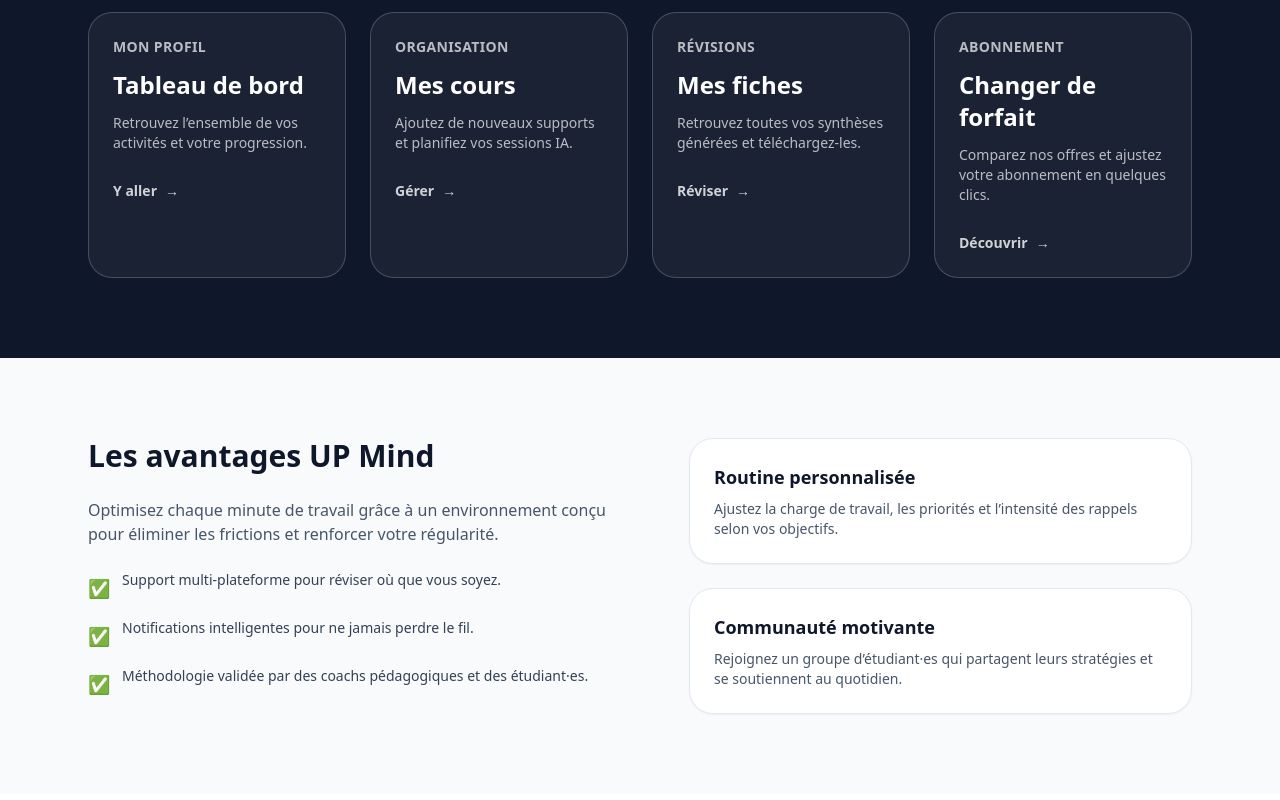
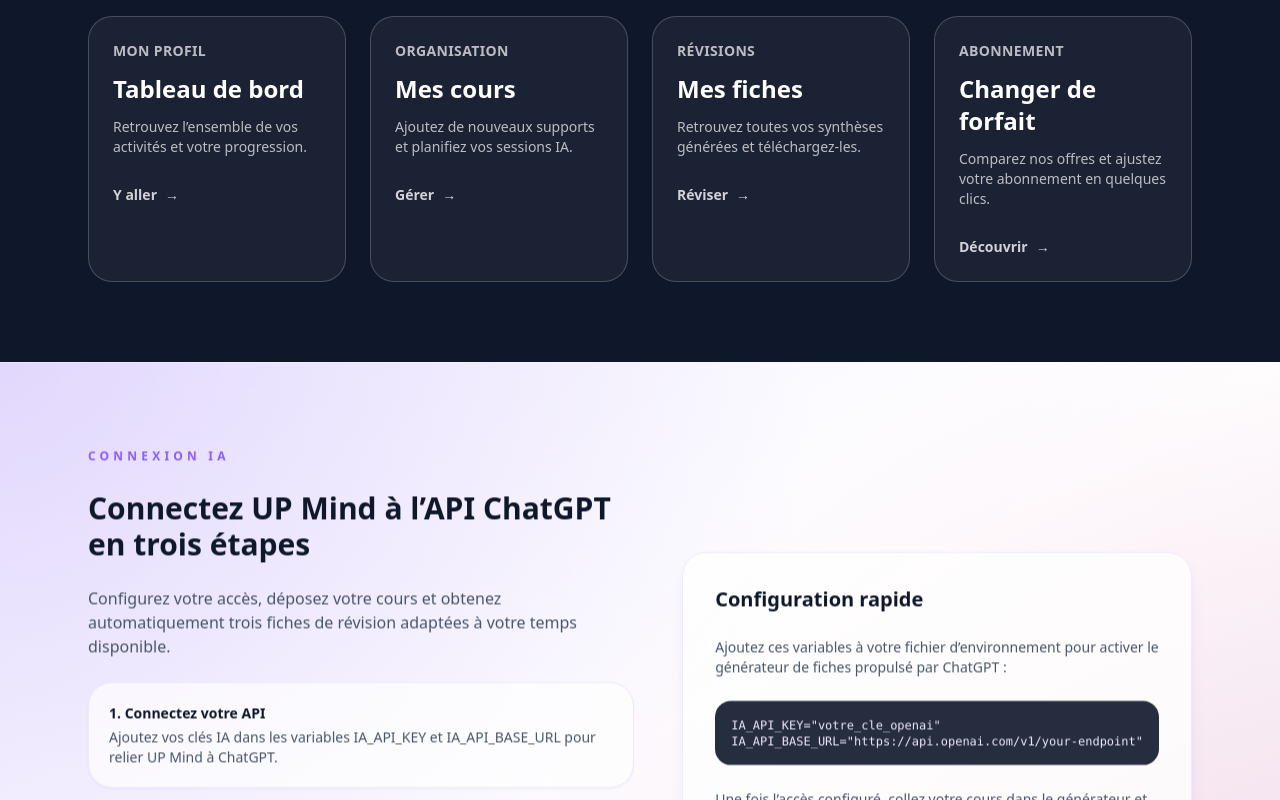
Before and after one commit to anto11223355661010-sudo/GPT, a Next.js app: page / in a window 1280 px wide. Shown: the part 2000-2800 px from the top of the page. Built offline with nearby package versions, Linux system fonts and the light colour scheme; no server answers.

Commit message:
Add branded logo, footer, and AI guide

```diff
--- a/src/app/(dashboard)/app/(routes)/summaries/page.tsx
+++ b/src/app/(dashboard)/app/(routes)/summaries/page.tsx
@@ -19,8 +19,26 @@
         <p className="mt-2 text-sm text-slate-600">
           Collez votre cours ci-dessous et laissez l’IA créer une fiche adaptée à votre temps disponible.
         </p>
-        <div className="mt-6">
+        <div className="mt-6 grid gap-6 lg:grid-cols-[minmax(0,1fr)_minmax(0,0.75fr)]">
           <SummaryGenerator />
+          <aside className="space-y-4 rounded-3xl border border-violet-200 bg-white/80 p-6 text-sm text-slate-600 shadow-sm dark:border-violet-900/40 dark:bg-slate-900/70 dark:text-slate-300">
+            <h3 className="text-base font-semibold text-text">Comment connecter l’API ChatGPT ?</h3>
+            <ol className="space-y-3 text-sm">
+              <li>
+                <span className="font-medium text-text">1.</span> Ajoutez vos variables <code className="rounded bg-slate-100 px-1 py-0.5 text-xs text-slate-700 dark:bg-slate-800 dark:text-slate-200">IA_API_KEY</code> et
+                <code className="ml-1 rounded bg-slate-100 px-1 py-0.5 text-xs text-slate-700 dark:bg-slate-800 dark:text-slate-200">IA_API_BASE_URL</code> à votre fichier d’environnement.
+              </li>
+              <li>
+                <span className="font-medium text-text">2.</span> Relancez l’application pour prendre en compte les nouvelles clés.
+              </li>
+              <li>
+                <span className="font-medium text-text">3.</span> Collez votre cours ici, cliquez sur « Générer le résumé » et récupérez les trois fiches proposées.
+              </li>
+            </ol>
+            <p>
+              Astuce : variez la longueur de vos cours pour comparer les résumés concis, moyens et développés et choisissez celui qui correspond le mieux à votre session de révision.
+            </p>
+          </aside>
         </div>
       </section>
 
--- a/src/app/layout.tsx
+++ b/src/app/layout.tsx
@@ -1,6 +1,7 @@
 import type { Metadata } from 'next';
 import './globals.css';
 import { AuthProvider } from '@/components/auth-provider';
+import { Footer } from '@/components/footer';
 
 export const metadata: Metadata = {
   title: 'UP Mind',
@@ -15,7 +16,12 @@
   return (
     <html lang="fr" className="bg-background">
       <body className="font-sans antialiased">
-        <AuthProvider>{children}</AuthProvider>
+        <AuthProvider>
+          <div className="flex min-h-screen flex-col">
+            <div className="flex-1">{children}</div>
+            <Footer />
+          </div>
+        </AuthProvider>
       </body>
     </html>
   );
--- a/src/app/page.tsx
+++ b/src/app/page.tsx
@@ -65,6 +65,24 @@
   }
 ];
 
+const SUMMARY_STEPS = [
+  {
+    title: '1. Connectez votre API',
+    description:
+      'Ajoutez vos clés IA dans les variables IA_API_KEY et IA_API_BASE_URL pour relier UP Mind à ChatGPT.'
+  },
+  {
+    title: '2. Collez votre cours',
+    description:
+      'Rendez-vous sur la page Fiches IA, déposez votre contenu et lancez la génération automatique.'
+  },
+  {
+    title: '3. Exploitez les fiches',
+    description:
+      'Choisissez le niveau de détail adapté à votre temps de révision et partagez-les à votre équipe.'
+  }
+];
+
 export default async function HomePage() {
   const skipAuth = cookies().get('skip_auth')?.value === '1';
   let user = null;
@@ -110,6 +128,12 @@
                     >
                       Ouvrir mes fiches
                     </Link>
+                    <Link
+                      href="/app/summaries"
+                      className="rounded-full border border-violet-400/60 px-6 py-3 text-base font-semibold text-violet-600 transition hover:-translate-y-0.5 hover:border-violet-500 hover:text-violet-700 dark:border-violet-500/60 dark:text-violet-300 dark:hover:border-violet-400 dark:hover:text-violet-200"
+                    >
+                      Générateur IA
+                    </Link>
                   </>
                 ) : (
                   <>
@@ -124,6 +148,12 @@
                       className="rounded-full border border-slate-300 px-6 py-3 text-base font-semibold text-slate-900 transition hover:-translate-y-0.5 hover:border-slate-500 hover:text-slate-700 dark:border-slate-700 dark:text-white dark:hover:border-slate-500"
                     >
                       Voir les forfaits
+                    </Link>
+                    <Link
+                      href="/connexion"
+                      className="rounded-full border border-violet-400/60 px-6 py-3 text-base font-semibold text-violet-600 transition hover:-translate-y-0.5 hover:border-violet-500 hover:text-violet-700 dark:border-violet-500/60 dark:text-violet-300 dark:hover:border-violet-400 dark:hover:text-violet-200"
+                    >
+                      Tester le générateur IA
                     </Link>
                   </>
                 )}
@@ -256,6 +286,52 @@
           </div>
         </ScrollReveal>
 
+        <ScrollReveal
+          as="section"
+          className="relative overflow-hidden bg-gradient-to-br from-violet-50 via-white to-slate-100 py-20 dark:from-slate-950 dark:via-slate-950 dark:to-slate-900"
+        >
+          <div className="absolute inset-0 -z-10 bg-[radial-gradient(circle_at_top_left,rgba(139,92,246,0.18),transparent_55%),radial-gradient(circle_at_bottom_right,rgba(236,72,153,0.18),transparent_55%)]" />
+          <div className="mx-auto grid max-w-6xl gap-12 px-6 md:grid-cols-[1.2fr_1fr] md:items-center">
+            <div className="space-y-6">
+              <span className="text-xs font-semibold uppercase tracking-[0.35em] text-violet-500">Connexion IA</span>
+              <h2 className="text-3xl font-semibold text-slate-900 dark:text-white">
+                Connectez UP Mind à l’API ChatGPT en trois étapes
+              </h2>
+              <p className="text-base text-slate-600 dark:text-slate-300">
+                Configurez votre accès, déposez votre cours et obtenez automatiquement trois fiches de révision adaptées à votre temps disponible.
+              </p>
+              <ul className="space-y-5">
+                {SUMMARY_STEPS.map((step) => (
+                  <li key={step.title} className="rounded-3xl border border-violet-100 bg-white/70 p-5 shadow-sm dark:border-violet-900/60 dark:bg-slate-900/60">
+                    <p className="text-sm font-semibold text-slate-900 dark:text-white">{step.title}</p>
+                    <p className="mt-1 text-sm text-slate-600 dark:text-slate-300">{step.description}</p>
+                  </li>
+                ))}
+              </ul>
+            </div>
+            <div className="space-y-6 rounded-3xl border border-violet-100 bg-white/80 p-8 shadow-lg shadow-violet-500/10 dark:border-violet-900/50 dark:bg-slate-950/70">
+              <h3 className="text-xl font-semibold text-slate-900 dark:text-white">Configuration rapide</h3>
+              <p className="text-sm text-slate-600 dark:text-slate-300">
+                Ajoutez ces variables à votre fichier d’environnement pour activer le générateur de fiches propulsé par ChatGPT :
+              </p>
+              <pre className="rounded-2xl bg-slate-900/90 p-4 text-xs text-violet-100">
+                {`IA_API_KEY="votre_cle_openai"
+IA_API_BASE_URL="https://api.openai.com/v1/your-endpoint"`}
+              </pre>
+              <p className="text-sm text-slate-600 dark:text-slate-300">
+                Une fois l’accès configuré, collez votre cours dans le générateur et laissez l’IA produire vos trois niveaux de fiches.
+              </p>
+              <Link
+                href={user ? '/app/summaries' : '/connexion'}
+                className="inline-flex items-center justify-center rounded-full bg-violet-600 px-6 py-3 text-sm font-semibold text-white shadow-lg transition hover:bg-violet-500"
+              >
+                Accéder au générateur IA
+                <span aria-hidden className="ml-2">→</span>
+              </Link>
+            </div>
+          </div>
+        </ScrollReveal>
+
         <ScrollReveal id="avantages" as="section" className="bg-slate-50 py-20 dark:bg-slate-900">
           <div className="mx-auto max-w-6xl px-6">
             <div className="grid gap-12 md:grid-cols-[1.1fr_1fr]">
--- /dev/null
+++ b/src/components/footer.tsx
@@ -0,0 +1,55 @@
+import Link from 'next/link';
+import { Logo } from './logo';
+
+const footerLinks = [
+  { label: 'Fonctionnalités', href: '#features' },
+  { label: 'Avantages', href: '#avantages' },
+  { label: 'Tarifs', href: '/tarifs' },
+  { label: 'Générateur de fiches IA', href: '/app/summaries' }
+];
+
+export function Footer() {
+  const year = new Date().getFullYear();
+
+  return (
+    <footer className="border-t border-slate-200 bg-white py-10 dark:border-slate-800 dark:bg-slate-950">
+      <div className="mx-auto flex w-full max-w-6xl flex-col gap-8 px-6 md:flex-row md:items-start md:justify-between">
+        <div className="space-y-3">
+          <Logo />
+          <p className="max-w-sm text-sm text-slate-500 dark:text-slate-400">
+            La plateforme de révision qui combine intelligence artificielle et coaching pédagogique pour transformer vos cours en
+            fiches mémorables.
+          </p>
+        </div>
+        <div className="flex flex-col gap-3 text-sm text-slate-600 dark:text-slate-300">
+          <span className="font-semibold text-slate-900 dark:text-white">Explorer</span>
+          <nav className="flex flex-col gap-2">
+            {footerLinks.map((link) => (
+              <Link key={link.href} href={link.href} className="transition hover:text-slate-900 dark:hover:text-white">
+                {link.label}
+              </Link>
+            ))}
+          </nav>
+        </div>
+        <div className="space-y-3 text-sm text-slate-600 dark:text-slate-300">
+          <span className="font-semibold text-slate-900 dark:text-white">Support</span>
+          <p>
+            Besoin d’aide pour connecter l’API ChatGPT ? Consultez notre générateur de fiches IA et suivez les étapes indiquées
+            pour configurer vos clés.
+          </p>
+          <Link
+            href="mailto:support@upmind.app"
+            className="inline-flex items-center gap-2 font-medium text-slate-900 transition hover:underline dark:text-white"
+          >
+            Contacter le support
+            <span aria-hidden>→</span>
+          </Link>
+        </div>
+      </div>
+      <div className="mx-auto mt-10 flex w-full max-w-6xl flex-col gap-2 px-6 text-sm text-slate-500 dark:text-slate-400 md:flex-row md:items-center md:justify-between">
+        <p>© {year} UP Mind. Tous droits réservés.</p>
+        <p>Fait avec passion pour booster vos révisions et vos résultats.</p>
+      </div>
+    </footer>
+  );
+}
--- a/src/components/navbar.tsx
+++ b/src/components/navbar.tsx
@@ -2,6 +2,7 @@
 
 import Link from 'next/link';
 import { useAuth } from '@/components/auth-provider';
+import { Logo } from './logo';
 
 export function Navbar() {
   const { user, loading } = useAuth();
@@ -12,7 +13,7 @@
         className="relative mx-auto flex w-full max-w-5xl items-center justify-between overflow-hidden rounded-full border border-white/30 bg-white/15 px-6 py-3 shadow-[0_20px_45px_-25px_rgba(15,23,42,0.6)] backdrop-blur-2xl backdrop-saturate-150 transition-colors duration-300 supports-[backdrop-filter]:bg-white/25 before:absolute before:inset-0 before:-z-10 before:bg-[linear-gradient(120deg,rgba(255,255,255,0.25),rgba(148,163,184,0.08))] before:opacity-80 before:content-[''] after:pointer-events-none after:absolute after:inset-px after:-z-10 after:rounded-full after:border after:border-white/40 after:opacity-40 after:content-[''] dark:border-slate-700/40 dark:bg-slate-900/15 dark:supports-[backdrop-filter]:bg-slate-900/25 dark:before:bg-[linear-gradient(120deg,rgba(148,163,184,0.08),rgba(15,23,42,0.45))] dark:before:opacity-90 dark:after:border-slate-700/50"
       >
         <Link href="/" className="text-lg font-semibold tracking-tight text-slate-900 dark:text-white">
-          UP Mind
+          <Logo className="text-lg" />
         </Link>
         <nav className="hidden items-center gap-8 text-sm font-medium text-slate-700 md:flex dark:text-slate-200">
           <a className="transition hover:text-slate-900 dark:hover:text-white" href="#features">
--- a/src/components/sidebar.tsx
+++ b/src/components/sidebar.tsx
@@ -2,11 +2,13 @@
 
 import Link from 'next/link';
 import { usePathname } from 'next/navigation';
+import { Logo } from './logo';
 
 const navItems = [
   { label: 'Tableau de bord', href: '/app' },
   { label: 'Mes cours', href: '/app/courses' },
   { label: 'Mes fiches', href: '/app/fiches' },
+  { label: 'Fiches IA', href: '/app/summaries' },
   { label: 'Mes exercices', href: '/app/quizzes' },
   { label: 'Mes amis', href: '/app/friends' },
   { label: 'Mes groupes', href: '/app/groups' },
@@ -19,7 +21,7 @@
   return (
     <aside className="hidden md:flex w-72 flex-col border-r border-slate-200 bg-surface p-6">
       <div className="mb-10 space-y-1">
-        <h2 className="text-2xl font-semibold text-text">UP Mind</h2>
+        <Logo className="text-2xl" />
         <p className="text-sm text-slate-500">Bienvenue, {user.displayName}</p>
       </div>
       <nav className="space-y-2">
```
Also changed, not shown: src/components/logo.tsx (added, +12 -0 lines).
